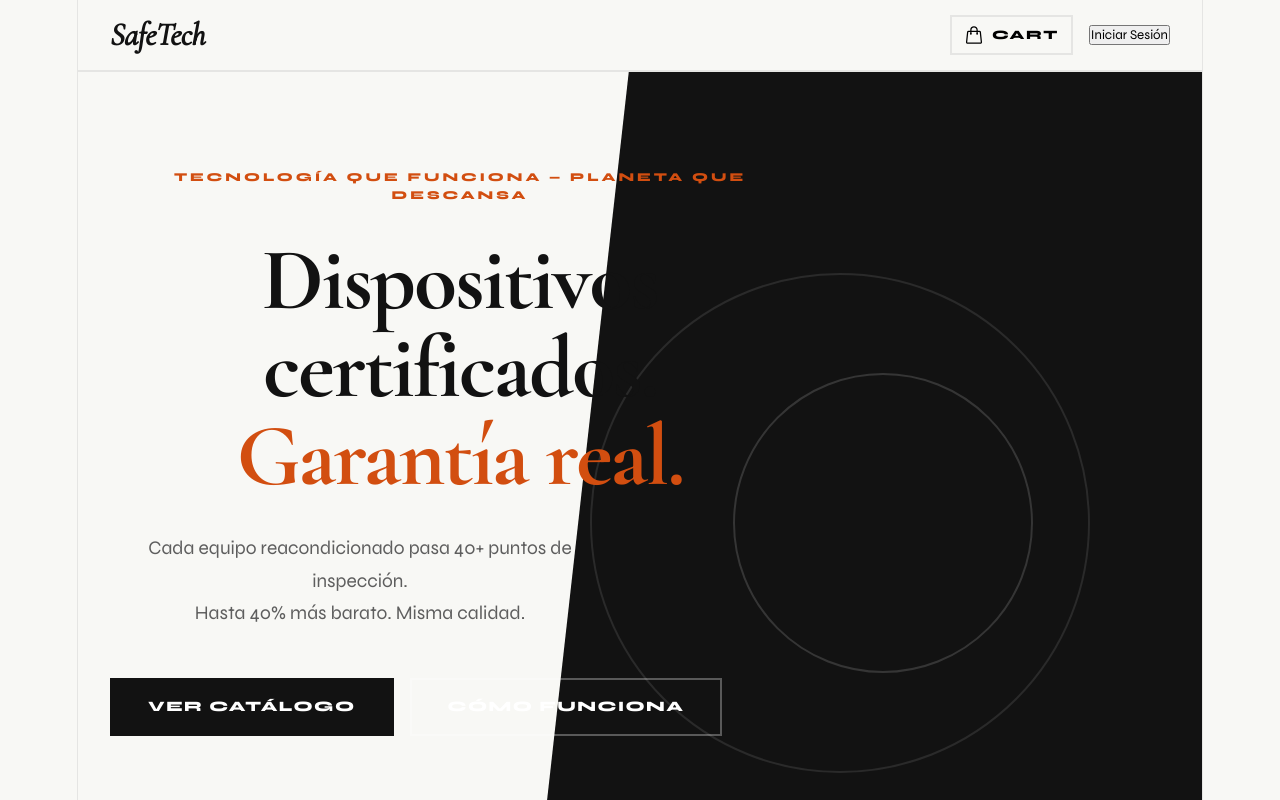
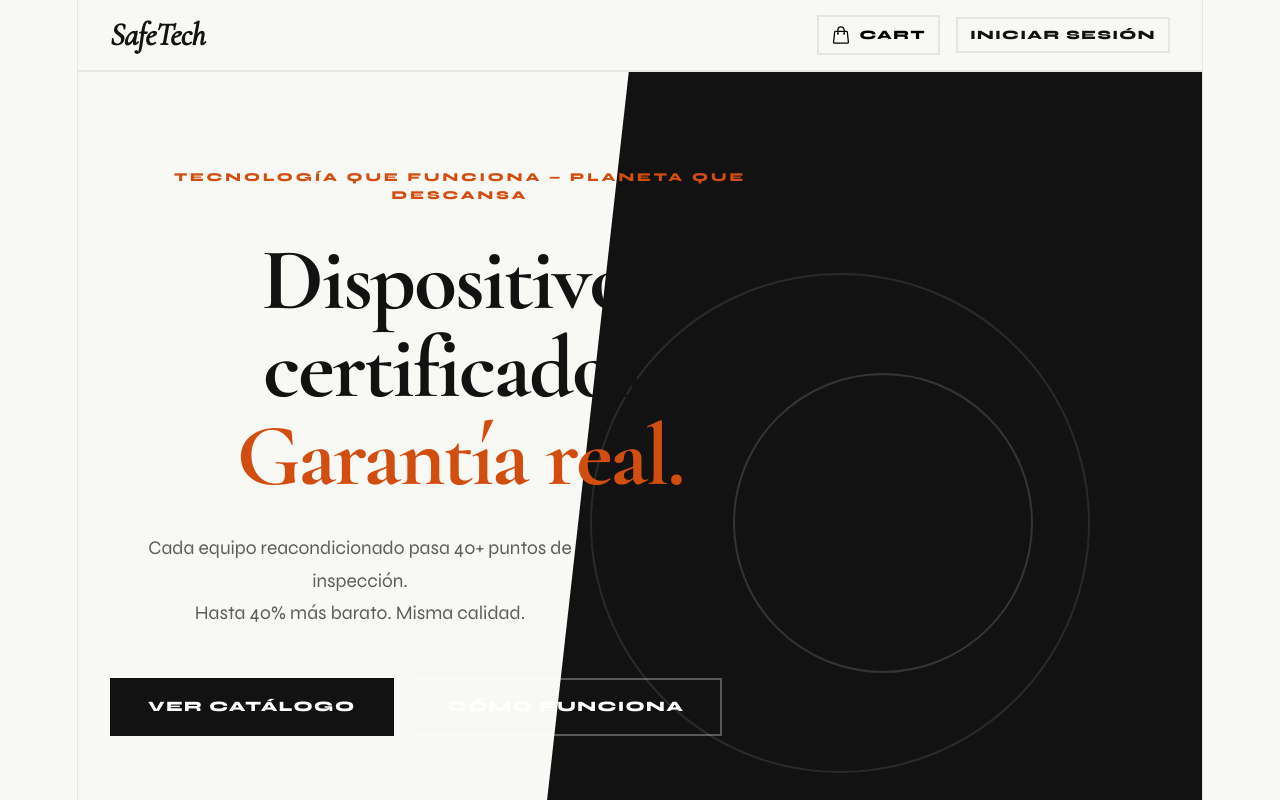
Before and after one commit to Annie50P/parcial2-Desarrollo9, a React (Vite) app in the folder frontend/: page / in a window 1280 px wide. Shown: the top 800 px of the page. Built offline with nearby package versions, Linux system fonts and the light colour scheme; no server answers.

Commit message:
ui: visibilidad y hover del boton de iniciar sesion en landing

```diff
--- a/frontend/src/index.css
+++ b/frontend/src/index.css
@@ -119,6 +119,30 @@ button {
 .stagger-3 { animation-delay: 0.3s; }
 .stagger-4 { animation-delay: 0.4s; }
 .stagger-5 { animation-delay: 0.5s; }
+
+.btn-outline {
+  display: flex;
+  align-items: center;
+  justify-content: center;
+  gap: 8px;
+  padding: 8px 12px;
+  background: transparent;
+  color: var(--text-primary);
+  border: 2px solid var(--border);
+  font-family: inherit;
+  font-weight: 700;
+  text-transform: uppercase;
+  letter-spacing: 1.5px;
+  font-size: 0.8rem;
+  cursor: pointer;
+  transition: var(--transition);
+}
+
+.btn-outline:hover {
+  background: var(--text-primary);
+  color: var(--bg-secondary);
+  border-color: var(--text-primary);
+}
 
 .btn-primary {
   background: var(--text-primary);
```
